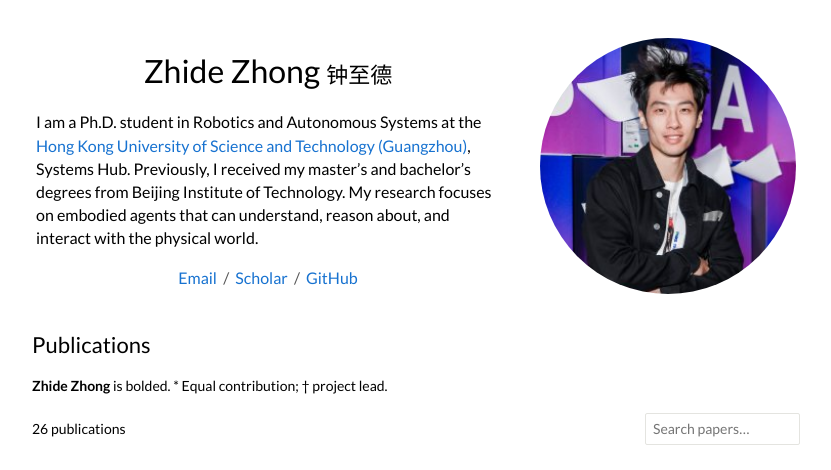
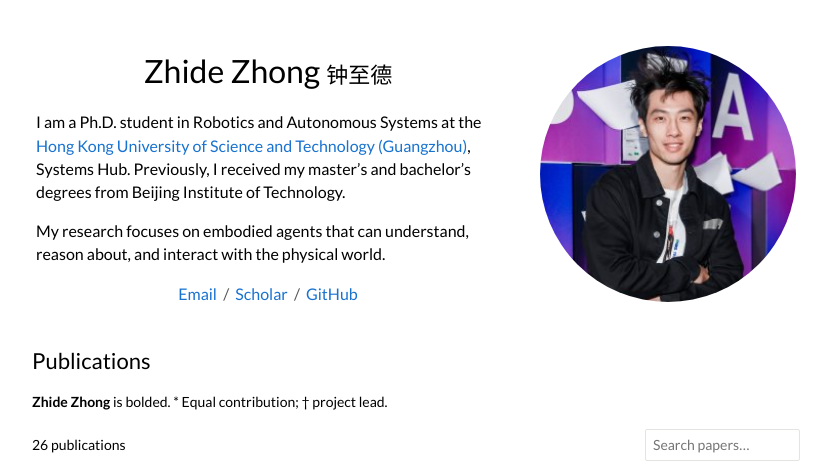
Before and after one commit to zhide730/zhide730.github.io, a plain HTML site: page index.html in a window 1280 px wide. Shown: the top 470 px of the page, without its empty margins (224-1055 px from the left). Drawn offline with Linux system fonts and the light colour scheme.

Commit message:
Separate education and research biography paragraphs

```diff
--- a/index.html
+++ b/index.html
@@ -24,7 +24,8 @@
     <header class="bio" id="about">
       <div class="bio-text">
         <h1 class="name" id="profile-name">Zhide Zhong <span lang="zh-Hans">钟至德</span></h1>
-        <p>I am a Ph.D. student in Robotics and Autonomous Systems at the <a href="https://www.hkust-gz.edu.cn/" target="_blank" rel="noopener noreferrer">Hong Kong University of Science and Technology (Guangzhou)</a>, Systems Hub. Previously, I received my master’s and bachelor’s degrees from Beijing Institute of Technology. My research focuses on embodied agents that can understand, reason about, and interact with the physical world.</p>
+        <p>I am a Ph.D. student in Robotics and Autonomous Systems at the <a href="https://www.hkust-gz.edu.cn/" target="_blank" rel="noopener noreferrer">Hong Kong University of Science and Technology (Guangzhou)</a>, Systems Hub. Previously, I received my master’s and bachelor’s degrees from Beijing Institute of Technology.</p>
+        <p>My research focuses on embodied agents that can understand, reason about, and interact with the physical world.</p>
         <p class="bio-links"><a href="mailto:zzhong778@connect.hkust-gz.edu.cn">Email</a> &nbsp;/&nbsp; <a href="https://scholar.google.com/citations?user=msy4tL4AAAAJ&amp;hl=en" target="_blank" rel="noopener noreferrer">Scholar</a> &nbsp;/&nbsp; <a href="https://github.com/zhide730" target="_blank" rel="noopener noreferrer">GitHub</a></p>
       </div>
       <div class="bio-photo"><a href="assets/portrait.jpg" aria-label="View photo of Zhide Zhong"><img src="assets/portrait.jpg" alt="Portrait of Zhide Zhong" width="250" height="256" fetchpriority="high"></a></div>
```
